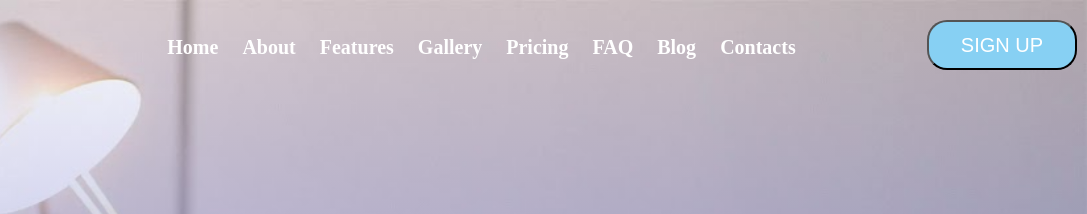
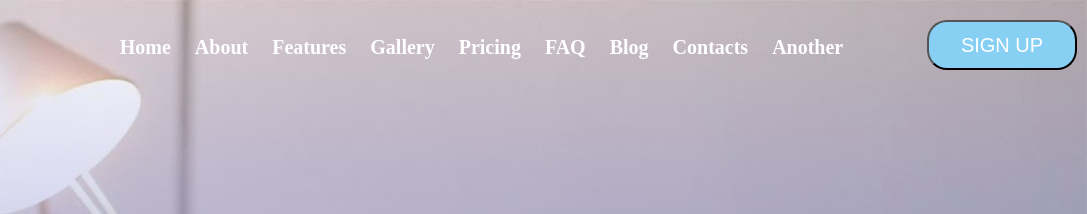
Before and after one commit to ednaakpene/Appy, a plain HTML site: page index.html in a window 1280 px wide. Shown: the top 214 px of the page, 193-1280 px from the left. Drawn offline with Linux system fonts and the light colour scheme.

Commit message:
Update index.html

```diff
--- a/index.html
+++ b/index.html
@@ -19,6 +19,8 @@
                 <li>FAQ</li>
                 <li>Blog</li>
                 <li>Contacts</li>
+                <li>Another</li>
+
             </ul>
             <button>SIGN UP</button>
 
```
